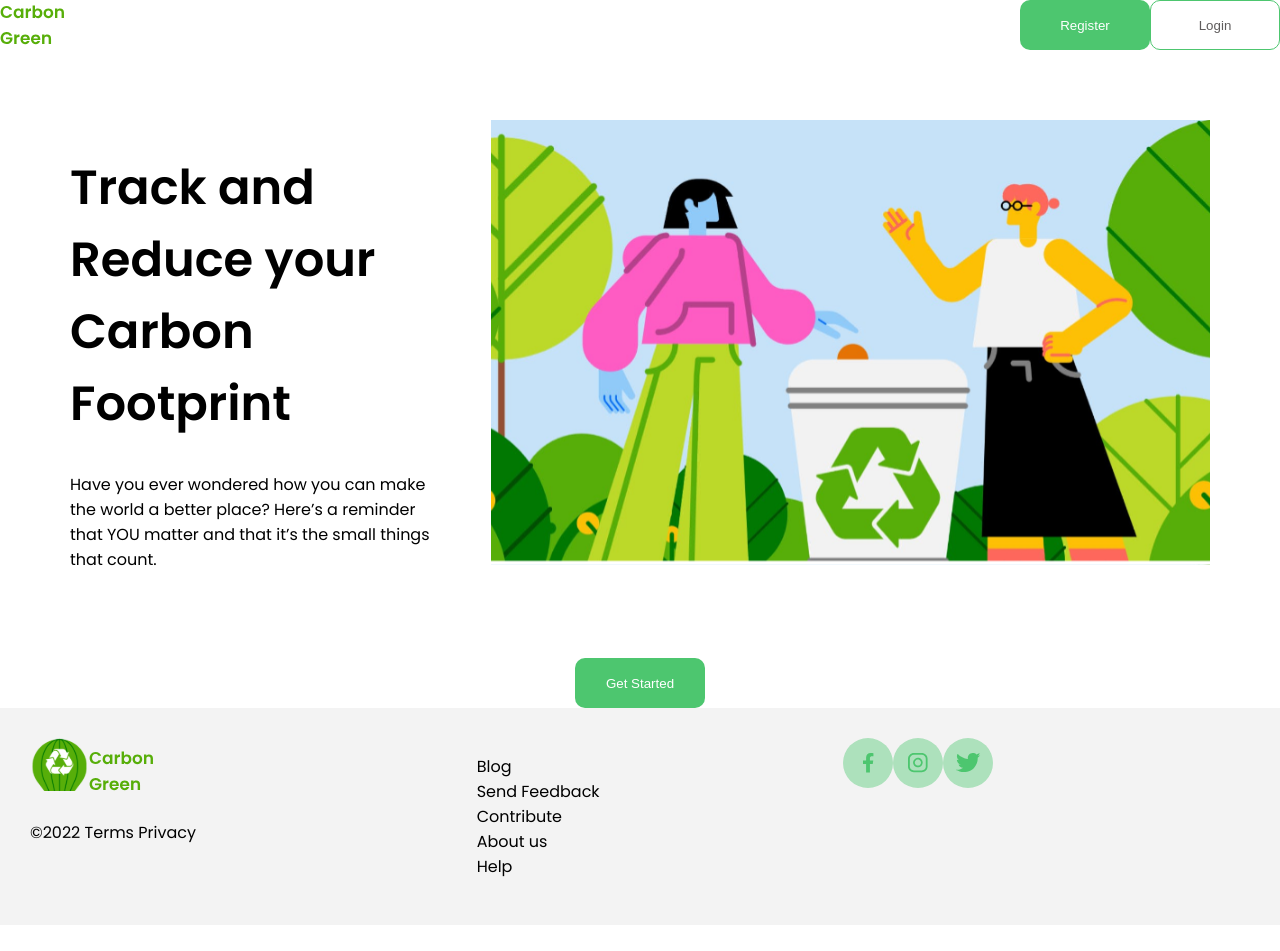
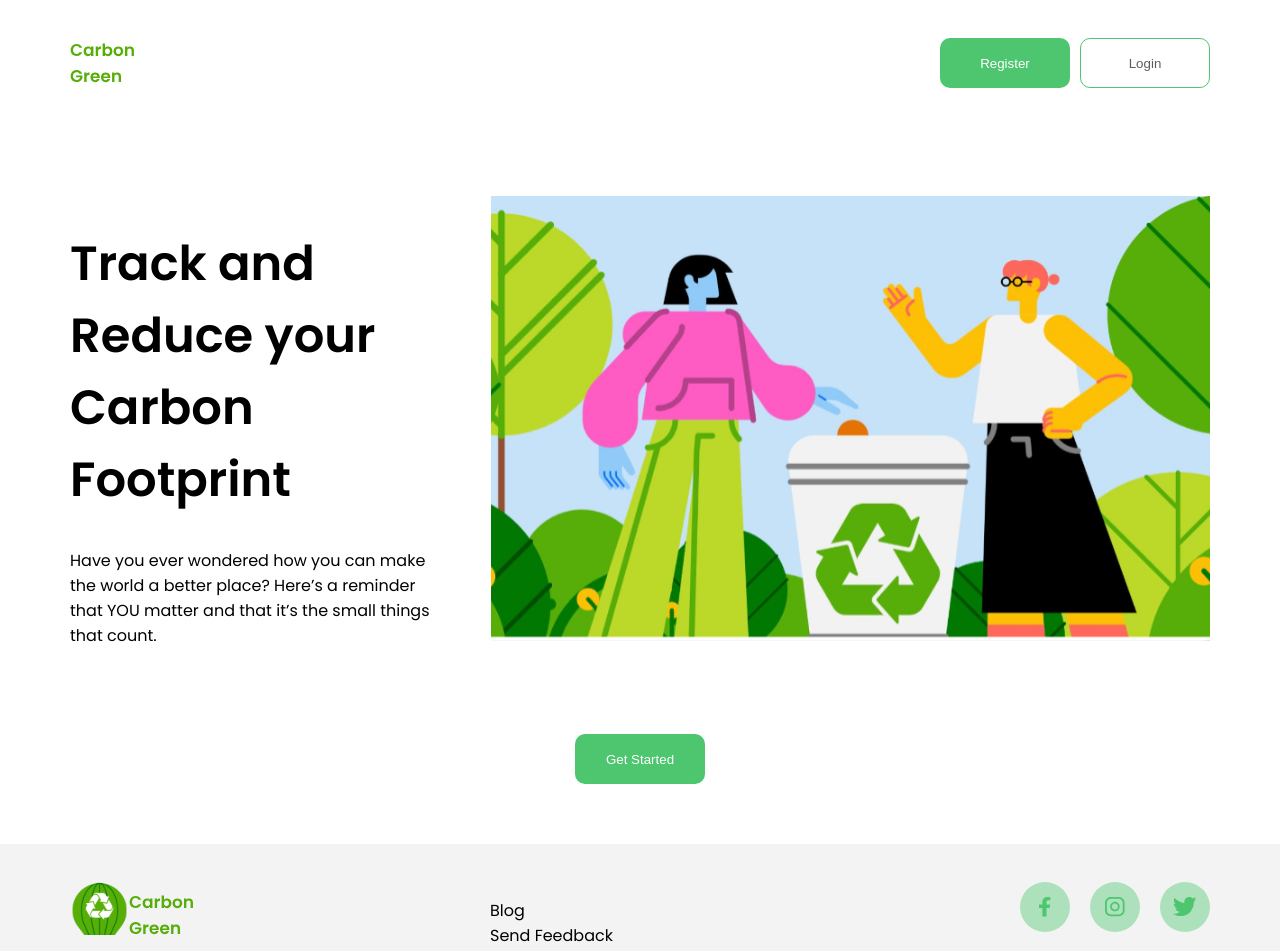
Before and after one commit to lalidiaz/WWC-Social-Good-2022, a React (Create React App) app: page / in a window 1280 px wide. Shown: the top 951 px of the page. Before the commit the page ends 925 px from the top, so only its background shows below. Built offline with nearby package versions, Linux system fonts and the light colour scheme.

Commit message:
add style fixes to main page

```diff
--- a/src/styles/Footer.scss
+++ b/src/styles/Footer.scss
@@ -7,6 +7,7 @@ footer {
   padding: 30px;
   display: grid;
   grid-template-columns: 1fr 1fr 1fr;
+  padding: $padding;
 
   .footer-logo-container {
     .footer-copyright {
@@ -15,6 +16,8 @@ footer {
 
   .footer-social-media {
     display: flex;
+    justify-content: flex-end;
+
     .footer-social-media-logo {
       background-color: $light-green;
       border-radius: 50%;
@@ -23,6 +26,7 @@ footer {
       display: flex;
       justify-content: center;
       padding: 15px;
+      margin-left: 20px;
     }
   }
 }
--- a/src/styles/Header.scss
+++ b/src/styles/Header.scss
@@ -4,7 +4,11 @@
   width: 100%;
   display: flex;
   justify-content: space-between;
+  padding: $padding;
 
   .right-container {
+    button:nth-child(1) {
+      margin-right: 10px;
+    }
   }
 }
--- a/src/styles/Home.scss
+++ b/src/styles/Home.scss
@@ -23,5 +23,6 @@ main {
   }
   .main-btn-container {
     text-align: center;
+    padding-bottom: 60px;
   }
 }
--- a/src/styles/Wrapper.scss
+++ b/src/styles/Wrapper.scss
@@ -1,5 +1,4 @@
 @import "./variables";
 
 .wrapper {
-  // padding: 38px 70px;
 }
--- a/src/styles/_variables.scss
+++ b/src/styles/_variables.scss
@@ -6,3 +6,5 @@ $green: #4dc66f;
 $gray: #5f5c5c;
 $black: #000000;
 $light-green: hsla(137, 51%, 54%, 0.428);
+
+$padding: 38px 70px;
```
